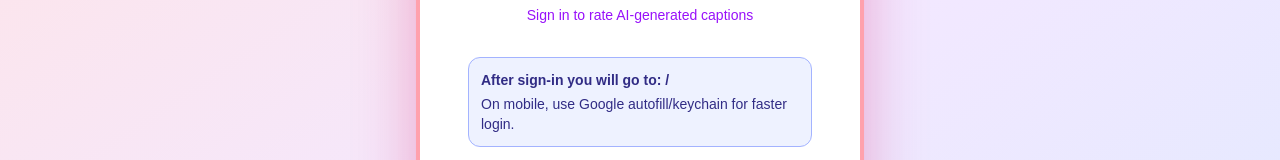
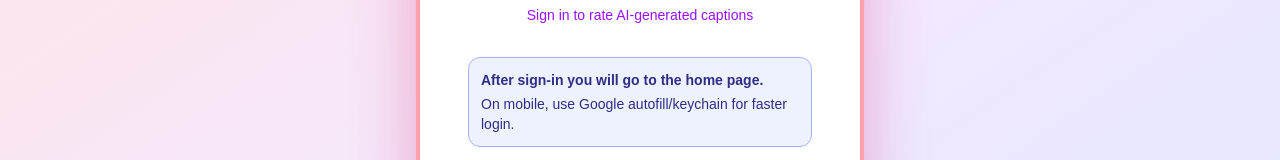
Before and after one commit to eg3431/cautious-octo-goggles, a Next.js app: page /login in a window 1280 px wide. Shown: the part 263-423 px from the top of the page. Built offline with nearby package versions, Linux system fonts and the light colour scheme; no server answers.

Commit message:
changed login page detail

```diff
--- a/app/login/form.tsx
+++ b/app/login/form.tsx
@@ -57,7 +57,7 @@ export default function LoginForm() {
         <p className="text-center text-sm text-purple-600 mb-8">Sign in to rate AI-generated captions</p>
 
         <div className="mb-6 rounded-xl border border-indigo-300 bg-indigo-50 p-3 text-sm text-indigo-900">
-          <p className="font-semibold">After sign-in you will go to: {redirect}</p>
+          <p className="font-semibold">After sign-in you will go to the home page.</p>
           <p className="mt-1">On mobile, use Google autofill/keychain for faster login.</p>
         </div>
 
```
